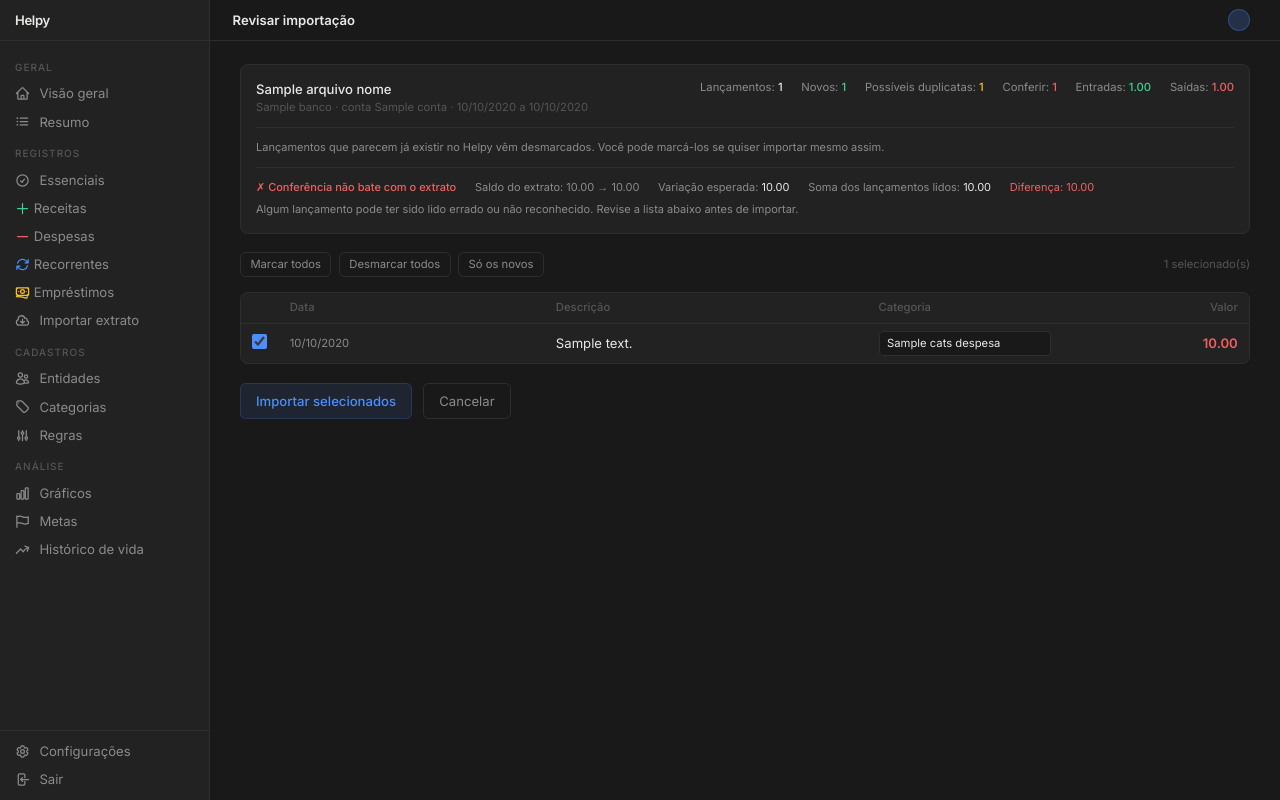
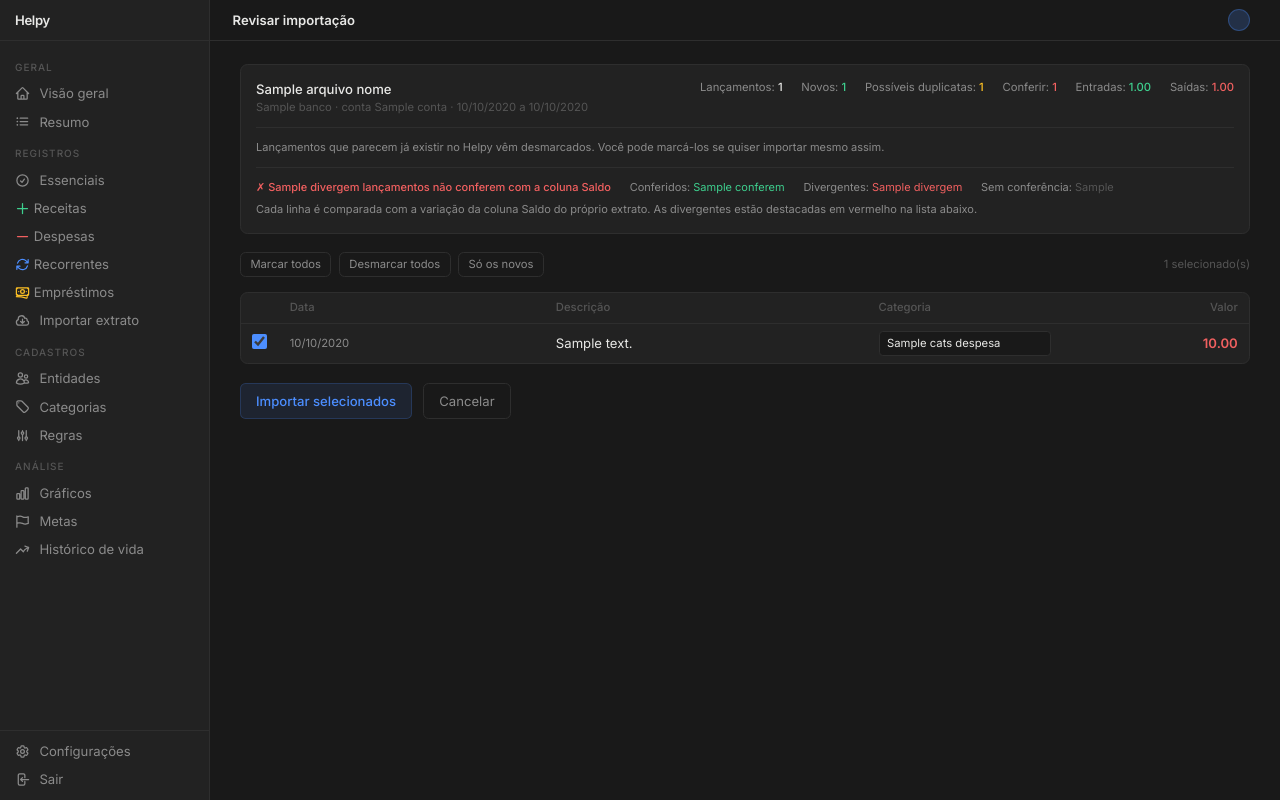
Before and after one commit to TheDorival/helpy, a Django app: template templates/financeiro/revisar_extrato.html in a window 1280 px wide. Run offline with Django 5.2, Linux system fonts and the light colour scheme; the template is opened without the code that fills it: most values are stand-ins (such as "Sample title", 1, 10 or a date in 2020); some libraries are stand-ins or nearby versions.

Commit message:
fix: conferencia por linha em vez de soma global de saldos

```diff
--- a/templates/financeiro/revisar_extrato.html
+++ b/templates/financeiro/revisar_extrato.html
@@ -49,20 +49,20 @@
       <div class="mt-3 pt-3 border-t border-line">
         <div class="flex flex-wrap items-center gap-x-5 gap-y-1 text-[11px]">
           <span class="{% if conferencia.ok %}text-green{% else %}text-red{% endif %} font-medium">
-            {% if conferencia.ok %}✓ Conferência bate com o extrato{% else %}✗ Conferência não bate com o extrato{% endif %}
+            {% if conferencia.ok %}✓ Todos os lançamentos conferem com a coluna Saldo{% else %}✗ {{ conferencia.divergem }} lançamento{{ conferencia.divergem|pluralize }} não confere{{ conferencia.divergem|pluralize:",m" }} com a coluna Saldo{% endif %}
           </span>
-          <span class="text-muted">Saldo do extrato: {{ request.user.simbolo_moeda }} {{ conferencia.saldo_inicial|floatformat:"2g" }} → {{ request.user.simbolo_moeda }} {{ conferencia.saldo_final|floatformat:"2g" }}</span>
-          <span class="text-muted">Variação esperada: <span class="text-tx">{{ request.user.simbolo_moeda }} {{ conferencia.variacao|floatformat:"2g" }}</span></span>
-          <span class="text-muted">Soma dos lançamentos lidos: <span class="text-tx">{{ request.user.simbolo_moeda }} {{ conferencia.liquido|floatformat:"2g" }}</span></span>
-          {% if not conferencia.ok %}
-            <span class="text-red">Diferença: {{ request.user.simbolo_moeda }} {{ conferencia.diferenca|floatformat:"2g" }}</span>
+          <span class="text-muted">Conferidos: <span class="text-green">{{ conferencia.conferem }}</span></span>
+          {% if conferencia.divergem %}
+            <span class="text-muted">Divergentes: <span class="text-red">{{ conferencia.divergem }}</span></span>
+          {% endif %}
+          {% if conferencia.sem_conferencia %}
+            <span class="text-muted">Sem conferência: <span class="text-dim">{{ conferencia.sem_conferencia }}</span></span>
           {% endif %}
         </div>
-        {% if not conferencia.ok %}
-          <p class="mt-1.5 text-[11px] text-muted">
-            Algum lançamento pode ter sido lido errado ou não reconhecido. Revise a lista abaixo antes de importar.
-          </p>
-        {% endif %}
+        <p class="mt-1.5 text-[11px] text-muted">
+          Cada linha é comparada com a variação da coluna Saldo do próprio extrato.
+          {% if not conferencia.ok %}As divergentes estão destacadas em vermelho na lista abaixo.{% endif %}
+        </p>
       </div>
     {% endif %}
   </div>
```
Also changed, not shown: financeiro/importacao.py (+16 -22 lines), financeiro/views.py (+3 -15 lines).
